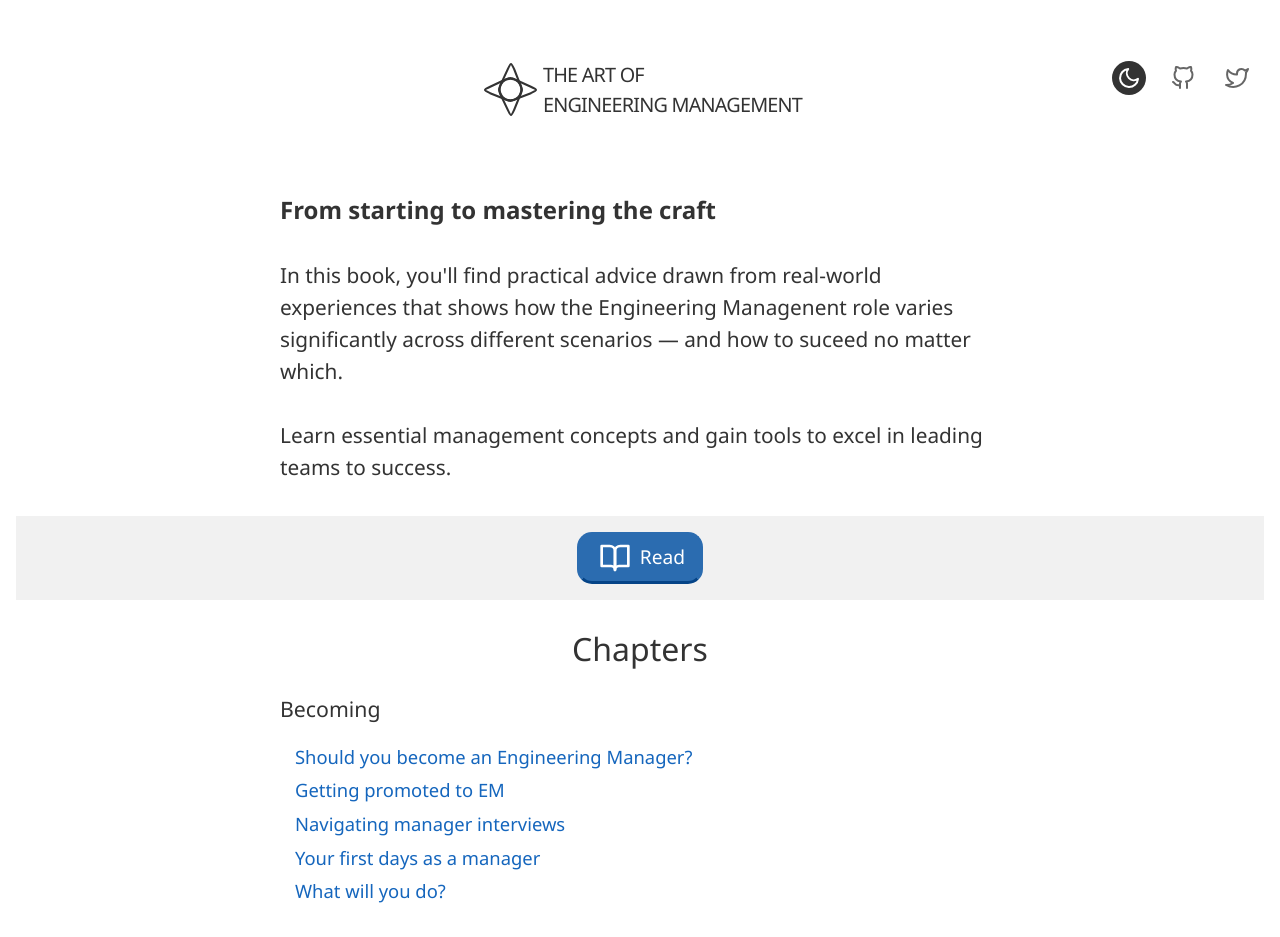
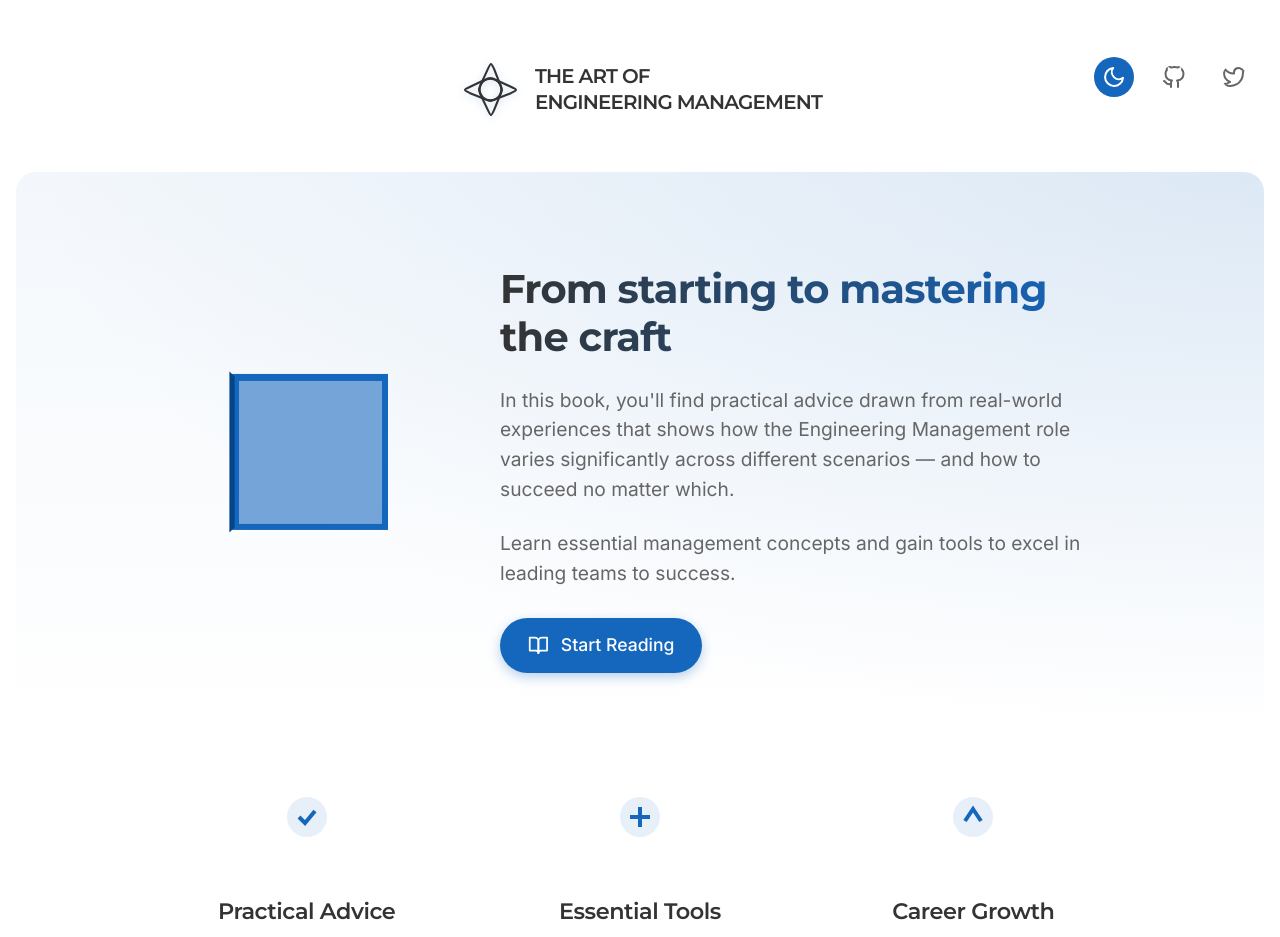
Before and after one commit to JampaUchoa/the-art-of-engineering-management, a Next.js app: page / in a window 1280 px wide. Shown: the top 937 px of the page. Built offline with nearby package versions, Linux system fonts and the light colour scheme.

Commit message:
add claude

```diff
--- a/src/app/_components/header/header.scss
+++ b/src/app/_components/header/header.scss
@@ -1,24 +1,40 @@
 .header{
-
     display: grid;
     grid-template-columns: 1fr 1fr 1fr;
     justify-content: space-around;
     align-items: center;
+    margin-bottom: 40px;
+
     .side-links{
         font-size: 1.5em;
         text-align: right;
+
         svg{
             margin: 0 10px;
-            padding: 5px;
+            padding: 8px;
             color: var(--secondary-text);
+            transition: all 0.2s ease;
+            border-radius: 50%;
+
+            &:hover {
+                color: var(--accent-color);
+                background-color: rgba(var(--accent-rgb), 0.1);
+            }
         }
+
         .moon, .sun{
             color: var(--background);
-            background-color: var(--primary-text);
+            background-color: var(--accent-color);
             border-radius: 50%;
             cursor: pointer;
+
+            &:hover {
+                background-color: var(--accent-color-darker);
+                transform: rotate(45deg);
+            }
         }
     }
+
     .logo {
         display: flex;
         padding: 25px 0 10px;
@@ -27,9 +43,11 @@
         align-items: center;
         text-decoration: none;
         justify-content: center;
+        transition: all 0.3s ease;
 
         &:hover{
             color: var(--accent-color);
+
             svg{
                 transform: rotate(45deg) scale(1.25);
             }
@@ -39,22 +57,59 @@
             text-transform: uppercase;
             margin: 0;
             font-size: 1.24em;
-            letter-spacing: -.04em;
-            font-weight: 500;
+            letter-spacing: -0.04em;
+            font-weight: 600;
+            line-height: 1.3;
+            position: relative;
+
+            &:after {
+                content: "";
+                position: absolute;
+                bottom: -8px;
+                left: 0;
+                width: 0;
+                height: 2px;
+                background-color: var(--accent-color);
+                transition: width 0.3s ease;
+            }
+        }
+
+        &:hover .title:after {
+            width: 100%;
         }
 
         svg{
             height: 65px;
             align-self: center;
-            transition: transform 0.12s ease;
-            // will-change: transform;
+            transition: transform 0.3s ease;
+            margin-right: 12px;
+            filter: drop-shadow(0 2px 4px rgba(var(--accent-rgb), 0.2));
         }
     }
+}
 
-
-}
 @media (max-width: 768px) {
     .header{
         grid-template-columns: 0 1fr auto;
+        margin-bottom: 20px;
+
+        .logo {
+            .title {
+                font-size: 1.1em;
+            }
+
+            svg {
+                height: 50px;
+            }
+        }
+
+        .side-links {
+            font-size: 1.3em;
+
+            svg {
+                margin: 0 5px;
+                padding: 6px;
+            }
+        }
     }
 }
--- a/src/app/_components/intro/home.scss
+++ b/src/app/_components/intro/home.scss
@@ -1,79 +1,266 @@
+@keyframes float {
+    0% {
+      transform: translateY(0px) rotate(0deg);
+    }
+    50% {
+      transform: translateY(-10px) rotate(1deg);
+    }
+    100% {
+      transform: translateY(0px) rotate(0deg);
+    }
+  }
 
-.home-page{
-    margin: 60px auto;
-    .container{
-        max-width: 1200px;
-        margin: 0 auto;
+  @keyframes pageFlip {
+    0% {
+      opacity: 0.8;
     }
-    picture{
-        img, source{
-            border-radius: 50%;
-            width: 300px;
-            object-fit: cover;
-            margin: 0 auto;
-            display: block;
+    50% {
+      opacity: 0.4;
+    }
+    100% {
+      opacity: 0.8;
+    }
+  }
+
+  .home-page {
+    margin: 0 auto;
+
+    .hero-section {
+      position: relative;
+      min-height: 500px;
+      margin-bottom: 60px;
+      background: linear-gradient(to bottom, rgba(var(--accent-rgb), 0.05), rgba(var(--accent-rgb), 0));
+      border-radius: 20px;
+      overflow: hidden;
+
+      &:before {
+        content: "";
+        position: absolute;
+        top: 0;
+        left: 0;
+        width: 100%;
+        height: 100%;
+        background: radial-gradient(ellipse at top right, rgba(var(--accent-rgb), 0.1), transparent 70%);
+        z-index: 0;
+      }
+    }
+
+    .hero-content {
+      display: flex;
+      align-items: center;
+      justify-content: center;
+      max-width: 1200px;
+      margin: 0 auto;
+      padding: 60px 20px;
+      position: relative;
+      z-index: 1;
+
+      @media (max-width: 940px) {
+        flex-direction: column;
+        text-align: center;
+      }
+    }
+
+    .animated-book {
+      width: 260px;
+      height: 260px;
+      margin-right: 60px;
+      animation: float 6s ease-in-out infinite;
+
+      .book-svg {
+        width: 100%;
+        height: 100%;
+
+        .book-cover {
+          fill: var(--accent-color);
         }
+
+        .book-page {
+          fill: var(--background);
+          animation: pageFlip 4s ease-in-out infinite;
+        }
+
+        .book-spine {
+          fill: var(--accent-color-darker);
+        }
+      }
+
+      @media (max-width: 940px) {
+        margin-right: 0;
+        margin-bottom: 40px;
+      }
     }
-    p{
-        margin: calc(1em + 1ex) 0;
+
+    .intro-text {
+      max-width: 600px;
+
+      h2 {
+        font-size: 2.5rem;
+        font-weight: 700;
+        margin-bottom: 24px;
+        line-height: 1.2;
+        background: linear-gradient(to right, var(--primary-text), var(--accent-color));
+        -webkit-background-clip: text;
+        -webkit-text-fill-color: transparent;
+        background-clip: text;
+      }
+
+      p {
+        margin: calc(1em + 0.5ex) 0;
         line-height: calc(1em + 1ex);
-        font-size: 1.3em;
+        font-size: 1.2em;
+        color: var(--secondary-text);
+      }
     }
-    .intro-text{
+
+    .cta-button {
+      margin-top: 30px;
+
+      .read-button {
+        display: inline-flex;
+        align-items: center;
+        gap: 12px;
+        background-color: var(--accent-color);
+        color: white;
+        padding: 14px 28px;
+        border-radius: 50px;
+        font-size: 1.1rem;
+        font-weight: 500;
+        text-decoration: none;
+        transition: all 0.3s ease;
+        box-shadow: 0 4px 12px rgba(var(--accent-rgb), 0.3);
+
+        &:hover {
+          background-color: var(--accent-color-darker);
+          transform: translateY(-2px);
+          box-shadow: 0 6px 16px rgba(var(--accent-rgb), 0.4);
+        }
+
+        svg {
+          font-size: 1.3rem;
+        }
+      }
+    }
+
+    .book-features {
+      display: flex;
+      justify-content: space-between;
+      max-width: 1000px;
+      margin: 0 auto 80px;
+      padding: 0 20px;
+
+      @media (max-width: 768px) {
+        flex-direction: column;
+        gap: 40px;
+      }
+
+      .feature {
+        flex: 1;
+        text-align: center;
+        padding: 0 20px;
+
+        .feature-icon {
+          margin: 0 auto 20px;
+          width: 80px;
+          height: 80px;
+
+          .icon-bg {
+            fill: rgba(var(--accent-rgb), 0.1);
+          }
+
+          .icon-path {
+            stroke: var(--accent-color);
+            stroke-width: 2;
+            fill: none;
+          }
+        }
+
+        h3 {
+          font-size: 1.4rem;
+          font-weight: 600;
+          margin-bottom: 10px;
+          color: var(--primary-text);
+        }
+
+        p {
+          font-size: 1.1rem;
+          color: var(--secondary-text);
+          line-height: 1.5;
+        }
+      }
+    }
+
+    .released-chapters {
+      background-color: rgba(var(--accent-rgb), 0.03);
+      padding: 60px 20px;
+      border-radius: 20px;
+      max-width: 1000px;
+      margin: 0 auto;
+
+      h2 {
+        font-size: 2.2rem;
+        margin: 0 0 40px;
+        font-weight: 600;
+        line-height: 1.3;
+        text-align: center;
+        color: var(--primary-text);
+      }
+
+      .chapters-container {
         max-width: 720px;
         margin: 0 auto;
+        background-color: var(--background);
+        border-radius: 12px;
+        padding: 30px;
+        box-shadow: 0 5px 20px rgba(0, 0, 0, 0.05);
+      }
+
+      h3 {
+        font-size: 1.4rem;
+        margin: 1.5rem 0 1rem;
+        font-weight: 600;
+        line-height: 1.4;
+        color: var(--accent-color);
+        border-bottom: 1px solid rgba(var(--accent-rgb), 0.2);
+        padding-bottom: 10px;
+      }
+
+      span {
+        color: var(--secondary-text);
+      }
+
+      a {
+        color: var(--accent-color);
+        font-weight: 500;
+        transition: all 0.2s ease;
+
+        &:hover {
+          color: var(--accent-color-darker);
+          text-decoration: underline;
+        }
+      }
+
+      a, span {
+        text-decoration: none;
+        display: block;
+        padding: 10px 15px;
+        font-size: 1.15em;
+        border-radius: 8px;
+
+        &:hover {
+          background-color: rgba(var(--accent-rgb), 0.05);
+        }
+      }
     }
-    .released-chapters {
-        // background-color: #fafafa;
-        font-size: 1rem;
-        max-width: 720px;
-        margin: 0 auto;
-        h2{
-            font-size: 2rem;
-            margin: 1.8rem 0 1rem;
-            font-weight: normal;
-            line-height: 1.3;
-            text-align: center;
-        }
-        h3{
-            font-size: 1.33rem;
-            margin: 1.5rem 0 1rem;
-            font-weight: normal;
-            line-height: 1.4;
-        }
-        span{
-            color: var(--secondary-text);
-        }
-        a{
-            color: var(--accent-color);
-            font-weight: 500;
-        }
-        a, span{
-            text-decoration: none;
-            display: block;
-            padding: 3px 15px;
-            font-size: 1.15em;
-        }
 
+    // Overriding the existing navigator styles
+    .buttons {
+      margin: 0 auto;
+      text-align: center;
+      background-color: transparent;
     }
-    .buttons{
-        margin: 0 auto;
-        text-align: center;
-        background-color: var(--image-border);
+
+    .chapter-navigator {
+      display: none; // Hide this as we're using our custom CTA button
     }
-    .chapter-navigator{
-        display: inline-block;
-        text-align: center;
-        max-width: auto;
-        margin: 0 auto;
-        .next{
-            gap: 5px;
-            display: flex;
-            padding: 7px 15px;
-            text-align: center;
-        }
-        svg{
-            font-size: 2rem;
-        }
-    }
-}
+  }
--- a/src/app/_components/intro/home.tsx
+++ b/src/app/_components/intro/home.tsx
@@ -3,35 +3,79 @@ import TableOfContents from "../table-of-contents/table-of-contents";
 import "./home.scss";
 import "../chapter/navigator.scss";
 import { FiBookOpen } from "react-icons/fi";
+
 export function Home() {
   const chapter1 = tableOfContents[0].subtopics[0];
-
   return (
     <div className="home-page">
+      <div className="hero-section">
+        <div className="hero-content">
+          <div className="animated-book">
+            <svg viewBox="0 0 200 200" className="book-svg">
+              <path className="book-cover" d="M40,40 L160,40 L160,160 L40,160 Z" />
+              <path className="book-page" d="M45,45 L155,45 L155,155 L45,155 Z" />
+              <path className="book-spine" d="M38,38 L42,42 L42,158 L38,162 Z" />
+            </svg>
+          </div>
           <div className="intro-text">
-        <h2>
-          From starting to mastering the craft
-        </h2>
+            <h2>From starting to mastering the craft</h2>
             <p>
-          In this book, you'll find practical advice drawn from real-world experiences that shows how the Engineering Managenent role varies significantly across different scenarios — and how to suceed no matter which.
+              In this book, you'll find practical advice drawn from real-world experiences
+              that shows how the Engineering Management role varies significantly across
+              different scenarios — and how to succeed no matter which.
             </p>
             <p>
-          Learn essential management concepts and gain tools to excel in leading teams to success.
+              Learn essential management concepts and gain tools to excel in leading
+              teams to success.
             </p>
-      </div>
-      <div className="buttons">
-        <div className="chapter-navigator">
-          <a className="next" href={`/chapters/${chapter1.slug}`}>
+            <div className="cta-button">
+              <a className="read-button" href={`/chapters/${chapter1.slug}`}>
                 <FiBookOpen />
-            <div>
-              <span className="chapter-title">{"Read"}</span>
-            </div>
+                <span>Start Reading</span>
               </a>
             </div>
           </div>
+        </div>
+      </div>
+
+      <div className="book-features">
+        <div className="feature">
+          <div className="feature-icon">
+            <svg viewBox="0 0 24 24" width="48" height="48">
+              <circle cx="12" cy="12" r="10" className="icon-bg" />
+              <path d="M8,12 L11,15 L16,9" className="icon-path" />
+            </svg>
+          </div>
+          <h3>Practical Advice</h3>
+          <p>Real-world experiences and actionable insights</p>
+        </div>
+        <div className="feature">
+          <div className="feature-icon">
+            <svg viewBox="0 0 24 24" width="48" height="48">
+              <circle cx="12" cy="12" r="10" className="icon-bg" />
+              <path d="M12,7 L12,17 M7,12 L17,12" className="icon-path" />
+            </svg>
+          </div>
+          <h3>Essential Tools</h3>
+          <p>Frameworks and methodologies for effective leadership</p>
+        </div>
+        <div className="feature">
+          <div className="feature-icon">
+            <svg viewBox="0 0 24 24" width="48" height="48">
+              <circle cx="12" cy="12" r="10" className="icon-bg" />
+              <path d="M8,14 L12,8 L16,14" className="icon-path" />
+            </svg>
+          </div>
+          <h3>Career Growth</h3>
+          <p>Strategies to advance your engineering management journey</p>
+        </div>
+      </div>
+
       <div className="released-chapters">
-        <h2> Chapters</h2>
+        <h2>Chapters</h2>
+        <div className="chapters-container">
           <TableOfContents />
+        </div>
       </div>
     </div>
   );
--- a/src/app/_components/table-of-contents/table-of-contents.scss
+++ b/src/app/_components/table-of-contents/table-of-contents.scss
@@ -0,0 +1,38 @@
+.chapters {
+  .subtopics {
+    display: grid;
+    grid-template-columns: repeat(auto-fit, minmax(280px, 1fr));
+    gap: 5px 15px;
+    margin-bottom: 30px;
+
+    @media (max-width: 640px) {
+      display: block;
+    }
+  }
+
+  .subtopic {
+    transition: transform 0.2s ease;
+
+    &:hover {
+      transform: translateX(5px);
+    }
+
+    a, span {
+      position: relative;
+
+      &::before {
+        content: "•";
+        color: var(--accent-color);
+        margin-right: 8px;
+        display: inline-block;
+        transform: scale(1.5);
+        opacity: 0.7;
+      }
+    }
+
+    a:hover::before {
+      color: var(--accent-color-darker);
+      opacity: 1;
+    }
+  }
+}
--- a/src/app/globals.scss
+++ b/src/app/globals.scss
@@ -8,6 +8,7 @@
     --image-border: #f1f1f1;
     --line-height: 1.6;
     --paragraph-spacing: 1.5em;
+    --accent-rgb: 21, 102, 189;
 }
 
 /* Optional dark mode */
@@ -19,6 +20,7 @@
     --image-border: #374151;
     --accent-color: #4595eb;
     --accent-color-darker: #2573c7;
+    --accent-rgb: 69, 149, 235;
 
     .book-content{
         img{
@@ -28,7 +30,7 @@
 }
 
 body {
-    font-family: Segoe UI, Roboto, Helvetica Neue, Arial, Noto Sans, sans-serif;
+    font-family: 'Inter', Segoe UI, Roboto, Helvetica Neue, Arial, Noto Sans, sans-serif;
     font-size: 16px;
     margin: 0;
     padding: 0;
@@ -40,7 +42,12 @@ body {
     display: grid;
     grid-template-rows: auto 1fr auto;
     min-height: 100vh;
-    padding: 2rem 1rem 0;
+    padding: 2rem 1rem 2rem;
+}
+
+h1, h2, h3, h4, h5, h6 {
+    font-family: 'Montserrat', Segoe UI, Roboto, Helvetica Neue, Arial, sans-serif;
+    letter-spacing: -0.02em;
 }
 
 @media (max-width: 768px) {
@@ -48,3 +55,24 @@ body {
         padding: 1rem;
     }
 }
+
+/* Add custom scrollbar */
+::-webkit-scrollbar {
+    width: 10px;
+}
+
+::-webkit-scrollbar-track {
+    background: rgba(var(--accent-rgb), 0.05);
+}
+
+::-webkit-scrollbar-thumb {
+    background: rgba(var(--accent-rgb), 0.3);
+    border-radius: 5px;
+}
+
+::-webkit-scrollbar-thumb:hover {
+    background: rgba(var(--accent-rgb), 0.5);
+}
+
+/* Import Google Fonts */
+@import url('https://fonts.googleapis.com/css2?family=Inter:wght@300;400;500;600;700&family=Montserrat:wght@500;600;700&display=swap');
```
Lines whose indentation alone changed are shown as unchanged.
